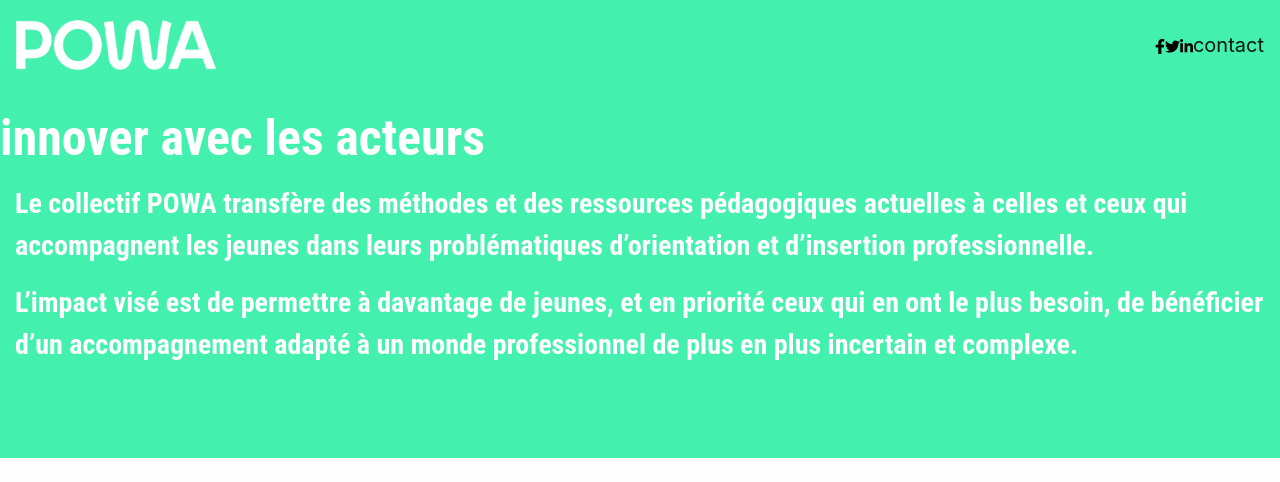
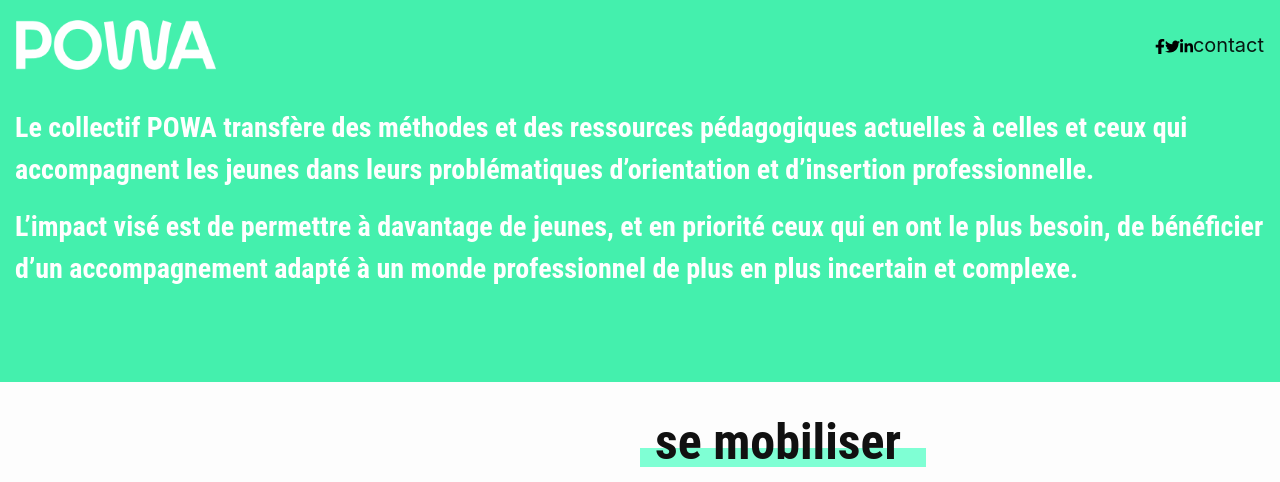
Before and after one commit to clemnce/powa-prototype, a Jekyll site: the page built from index.html, in a window 1280 px wide and 1400 px high. Shown: the top 482 px of the window. Built offline with Jekyll 4.4.1, drawn with Linux system fonts in a browser that asks for light colours; nearby versions of some CDN libraries; grey boxes are pictures that could not be loaded.

Commit message:
Remove padding-top body: navbar not fixed

```diff
--- a/_sass/0000_xs/_custom_xs.scss
+++ b/_sass/0000_xs/_custom_xs.scss
@@ -3,18 +3,11 @@ html {
 }
 
 body {
-	font-size:16px;
+  font-size: 16px;
   height: 100%;
-  padding-top: 76px;
 }
 
 .page-content {
 	@include vertical-align();
 	text-align: center;
 }
-
-a {
-  color: white;
-  text-decoration: none;
-  cursor: pointer;
-}
```
